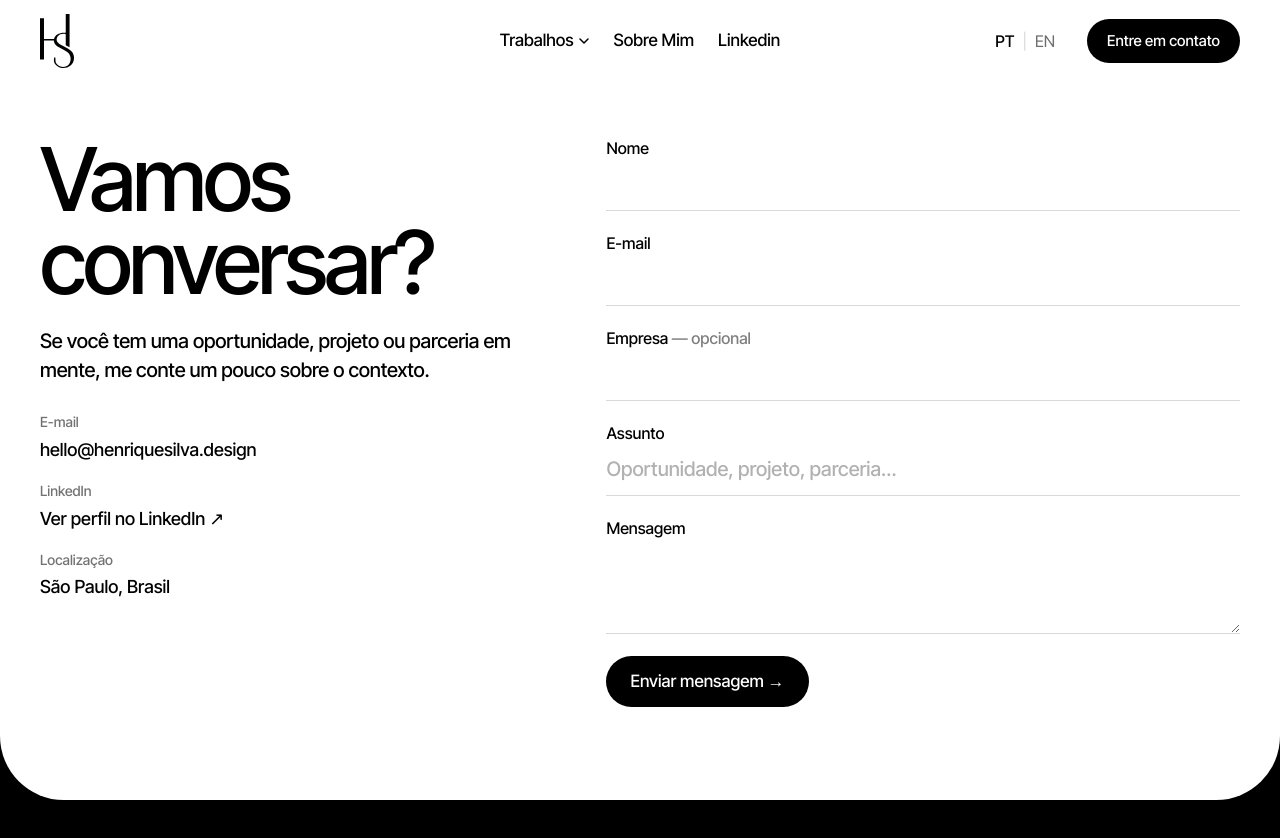
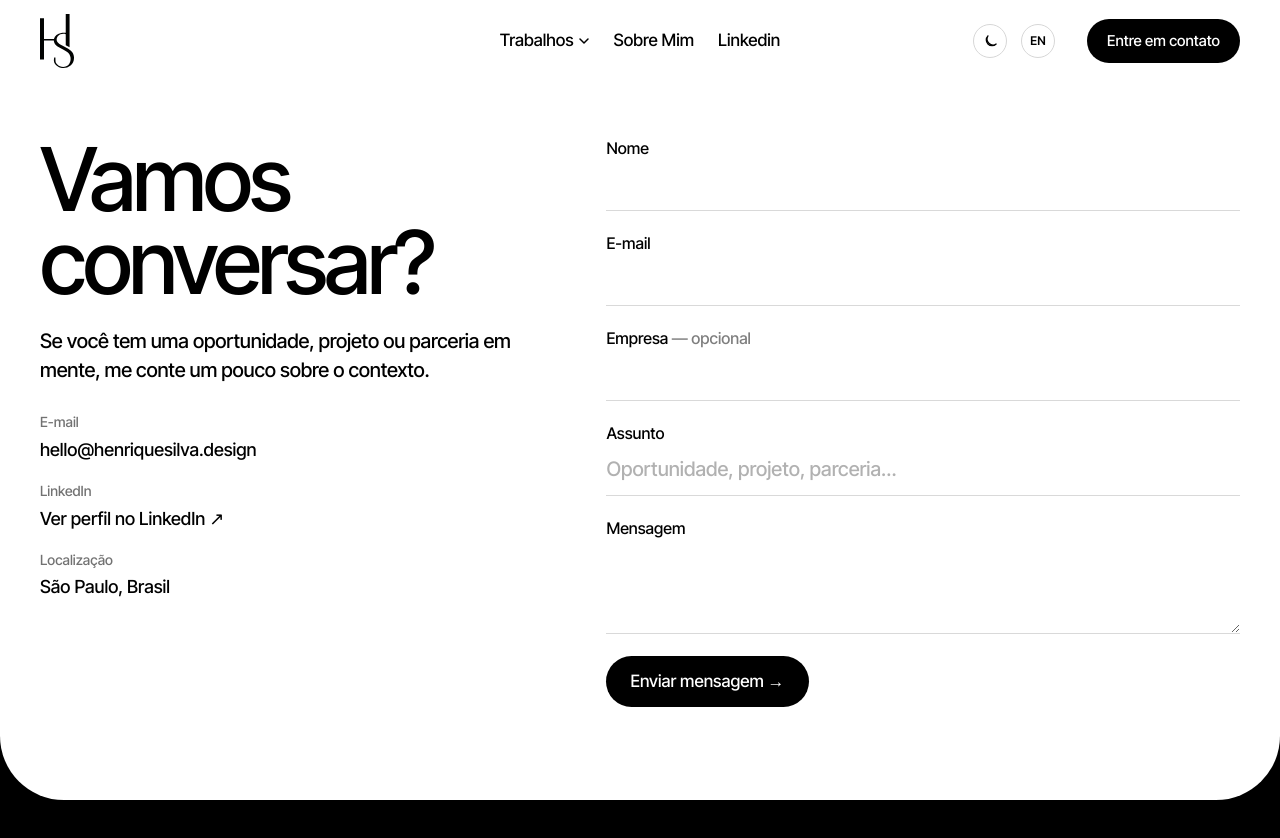
Before and after one commit to rikicx/portfolio-henrique, a React (Vite) app: page /contato in a window 1280 px wide. Shown: the top 838 px of the page. Built offline with nearby package versions, Linux system fonts and the light colour scheme.

Commit message:
feat: add theme and language toggles

```diff
--- a/src/components/LanguageSwitcher.jsx
+++ b/src/components/LanguageSwitcher.jsx
@@ -1,17 +1,9 @@
-import { Fragment } from 'react'
 import { Link, useLocation } from 'react-router-dom'
 import { useLanguage } from '../context/LanguageContext'
 import { getAlternateRoute } from '../content/routes'
 import styles from './LanguageSwitcher.module.css'
 
 const LABELS = { pt: 'PT', en: 'EN' }
-
-// Accessible names follow the approved Design System spec:
-// "Mudar idioma para English / para Português".
-const SWITCH_ARIA_LABELS = {
-  pt: 'Mudar idioma para Português',
-  en: 'Mudar idioma para English',
-}
 
 export default function LanguageSwitcher({
   className = '',
@@ -21,56 +13,46 @@ export default function LanguageSwitcher({
   const { lang } = useLanguage()
   const location = useLocation()
 
-  const items = ['pt', 'en'].map((target) => {
-    if (target === lang) {
-      return { target, type: 'active' }
-    }
+  const target = lang === 'pt' ? 'en' : 'pt'
+  const to = getAlternateRoute(location.pathname, target)
 
-    const to = getAlternateRoute(location.pathname, target)
+  const label =
+    target === 'en'
+      ? 'Switch language to English'
+      : 'Mudar idioma para português'
 
-    return to
-      ? { target, type: 'link', to }
-      : { target, type: 'disabled' }
-  })
+  const tooltip =
+    target === 'en'
+      ? 'View in English'
+      : 'Ver em português'
+
+  const classNames = `${styles.switcher}${className ? ` ${className}` : ''}`
+
+  if (!to) {
+    return (
+      <span
+        className={`${classNames} ${styles.disabled}`}
+        aria-disabled="true"
+        title={tooltip}
+      >
+        {LABELS[target]}
+      </span>
+    )
+  }
 
   return (
-    <nav
-      className={`${styles.switcher}${className ? ` ${className}` : ''}`}
-      aria-label={lang === 'en' ? 'Language selection' : 'Seleção de idioma'}
+    <Link
+      to={to}
+      className={classNames}
+      aria-label={label}
+      onClick={onNavigate ?? undefined}
+      tabIndex={tabIndex}
+      title={tooltip}
     >
-      {items.map((item, index) => (
-        <Fragment key={item.target}>
-          {index > 0 && (
-            <span className={styles.separator} aria-hidden="true">
-              |
-            </span>
-          )}
-
-          {item.type === 'active' && (
-            <span className={styles.active} aria-current="page">
-              {LABELS[item.target]}
-            </span>
-          )}
-
-          {item.type === 'link' && (
-            <Link
-              to={item.to}
-              className={styles.link}
-              aria-label={SWITCH_ARIA_LABELS[item.target]}
-              onClick={onNavigate ?? undefined}
-              tabIndex={tabIndex}
-            >
-              {LABELS[item.target]}
-            </Link>
-          )}
-
-          {item.type === 'disabled' && (
-            <span className={styles.disabled} aria-disabled="true">
-              {LABELS[item.target]}
-            </span>
-          )}
-        </Fragment>
-      ))}
-    </nav>
+      <span className={styles.label}>{LABELS[target]}</span>
+      <span className={styles.tooltip} role="tooltip">
+        {tooltip}
+      </span>
+    </Link>
   )
 }
--- a/src/components/LanguageSwitcher.module.css
+++ b/src/components/LanguageSwitcher.module.css
@@ -1,60 +1,97 @@
-/* Language Switcher — PT | EN
-   Approved Design System spec (§21 — Component Behaviors):
-   Label/M 16 · active in black Medium · divider "|" in #D9D9D9 ·
-   unavailable option visible but non-interactive in #D9D9D9 ·
-   focus-visible ring applies to the whole group (never permanent). */
-
 .switcher {
+  position: relative;
   display: inline-flex;
   align-items: center;
-  gap: 8px;
-  font-size: 16px;
-  font-weight: 400;
+  justify-content: center;
+  width: 34px;
+  height: 34px;
+  flex: 0 0 auto;
+  border: 1px solid var(--color-border-primary);
+  border-radius: 999px;
+  background: transparent;
+  color: var(--color-text-primary);
+  font-size: 12px;
+  font-weight: 600;
   line-height: 1;
+  text-decoration: none;
+  cursor: pointer;
+  transition:
+    border-color var(--transition),
+    background var(--transition),
+    color var(--transition),
+    opacity var(--transition),
+    transform var(--transition);
 }
 
-.active {
-  color: var(--color-text-primary);
-  font-weight: 500;
+.label {
+  letter-spacing: 0.02em;
 }
 
-.link {
-  color: var(--color-text-secondary);
-  text-decoration: none;
+.tooltip {
+  position: absolute;
+  top: calc(100% + 10px);
+  left: 50%;
+  z-index: 10001;
+  width: max-content;
+  max-width: 180px;
+  padding: 7px 9px;
+  border: 1px solid var(--color-border-primary);
+  border-radius: var(--radius-sm);
+  background: var(--color-bg-elevated);
+  color: var(--color-text-primary);
+  font-size: 12px;
+  font-weight: 500;
+  line-height: 1;
+  white-space: nowrap;
+  opacity: 0;
+  pointer-events: none;
+  transform: translate(-50%, -4px);
+  transition:
+    opacity var(--transition),
+    transform var(--transition);
+}
+
+.tooltip::before {
+  content: '';
+  position: absolute;
+  top: -5px;
+  left: 50%;
+  width: 8px;
+  height: 8px;
+  border-top: 1px solid var(--color-border-primary);
+  border-left: 1px solid var(--color-border-primary);
+  background: var(--color-bg-elevated);
+  transform: translateX(-50%) rotate(45deg);
+}
+
+.disabled {
+  color: var(--color-text-muted);
+  cursor: not-allowed;
+  opacity: 0.48;
 }
 
 @media (hover: hover) and (pointer: fine) {
-  .link:hover {
-    text-decoration: underline;
-    text-decoration-thickness: 1px;
-    text-underline-offset: 4px;
+  .switcher:hover {
+    background: var(--color-bg-hover-subtle);
+    opacity: 0.86;
+  }
+
+  .switcher:hover .tooltip {
+    opacity: 1;
+    transform: translate(-50%, 0);
   }
 }
 
-/* Ring belongs to the group — suppress the link's own outline */
-.link:focus-visible {
-  outline: none;
-}
-
-.switcher:has(:focus-visible) {
+.switcher:focus-visible {
   outline: 2px solid var(--color-focus-ring);
   outline-offset: 4px;
 }
 
-.disabled {
-  color: var(--color-divider);
+.switcher:focus-visible .tooltip {
+  opacity: 1;
+  transform: translate(-50%, 0);
 }
 
-.separator {
-  color: var(--color-divider);
+.switcher:active {
+  transform: scale(0.96);
 }
-
-/* Mobile: touch target ≥44px without changing the visual footprint */
-@media (max-width: 768px) {
-  .link,
-  .active,
-  .disabled {
-    padding: 14px 13px;
-    margin: -14px -13px;
-  }
-}
--- a/src/components/Navbar.jsx
+++ b/src/components/Navbar.jsx
@@ -3,6 +3,7 @@ import { useState, useEffect, useCallback, useRef } from 'react'
 import styles from './Navbar.module.css'
 import logoUrl from '../media/shared/branding/hsd-logo.svg'
 import LanguageSwitcher from './LanguageSwitcher'
+import ThemeToggle from './ThemeToggle'
 import { useLanguage } from '../context/LanguageContext'
 import pt from '../content/pt/nav'
 import en from '../content/en/nav'
@@ -259,7 +260,10 @@ export default function Navbar() {
         </nav>
 
         <div className={styles.rightArea}>
-          <LanguageSwitcher className={styles.navSwitcher} />
+          <div className={styles.navControls}>
+            <ThemeToggle />
+            <LanguageSwitcher className={styles.navSwitcher} />
+          </div>
 
           <Link
             to={c.ctaTo}
@@ -426,10 +430,13 @@ export default function Navbar() {
         </nav>
 
         <div className={styles.mobileFooter}>
-          <LanguageSwitcher
-            onNavigate={close}
-            tabIndex={isOpen ? 0 : -1}
-          />
+          <div className={styles.mobileControls}>
+            <ThemeToggle compact />
+            <LanguageSwitcher
+              onNavigate={close}
+              tabIndex={isOpen ? 0 : -1}
+            />
+          </div>
           <span>{c.copyright}</span>
         </div>
       </div>
--- a/src/components/Navbar.module.css
+++ b/src/components/Navbar.module.css
@@ -515,7 +515,7 @@
     display: flex;
     align-items: center;
     justify-content: space-between;
-    gap: 16px;
+    gap: 14px;
   }
 
   /* Stagger entry for main nav items */
@@ -839,3 +839,27 @@
     -webkit-backdrop-filter: blur(24px) saturate(120%);
   }
 }
+
+/* Theme/language controls */
+.navControls {
+  display: flex;
+  align-items: center;
+  gap: 14px;
+  margin-right: 32px;
+}
+
+.navControls .navSwitcher {
+  margin-right: 0;
+}
+
+.mobileControls {
+  display: flex;
+  align-items: center;
+  gap: 14px;
+}
+
+@media (max-width: 768px) {
+  .rightArea .navControls {
+    display: none;
+  }
+}
--- /dev/null
+++ b/src/components/ThemeToggle.jsx
@@ -0,0 +1,75 @@
+import { useLanguage } from '../context/LanguageContext'
+import { useTheme } from '../context/ThemeContext'
+import styles from './ThemeToggle.module.css'
+
+function MoonIcon() {
+  return (
+    <svg
+      className={styles.icon}
+      viewBox="0 0 24 24"
+      aria-hidden="true"
+      focusable="false"
+    >
+      <path d="M20 15.6A8.5 8.5 0 0 1 8.4 4a7.4 7.4 0 1 0 11.6 11.6Z" />
+    </svg>
+  )
+}
+
+function SunIcon() {
+  return (
+    <svg
+      className={styles.icon}
+      viewBox="0 0 24 24"
+      aria-hidden="true"
+      focusable="false"
+    >
+      <circle cx="12" cy="12" r="4" />
+      <path d="M12 2.5v2.2" />
+      <path d="M12 19.3v2.2" />
+      <path d="M4.7 4.7l1.6 1.6" />
+      <path d="M17.7 17.7l1.6 1.6" />
+      <path d="M2.5 12h2.2" />
+      <path d="M19.3 12h2.2" />
+      <path d="M4.7 19.3l1.6-1.6" />
+      <path d="M17.7 6.3l1.6-1.6" />
+    </svg>
+  )
+}
+
+export default function ThemeToggle({ className = '' }) {
+  const { lang } = useLanguage()
+  const { theme, toggleTheme } = useTheme()
+
+  const isDark = theme === 'dark'
+
+  const label = isDark
+    ? lang === 'pt'
+      ? 'Mudar para tema claro'
+      : 'Switch to light theme'
+    : lang === 'pt'
+      ? 'Mudar para tema escuro'
+      : 'Switch to dark theme'
+
+  const tooltip = isDark
+    ? lang === 'pt'
+      ? 'Ativar tema claro'
+      : 'Turn on light theme'
+    : lang === 'pt'
+      ? 'Ativar tema escuro'
+      : 'Turn on dark theme'
+
+  return (
+    <button
+      type="button"
+      className={`${styles.toggle}${className ? ` ${className}` : ''}`}
+      onClick={toggleTheme}
+      aria-label={label}
+      title={tooltip}
+    >
+      {isDark ? <SunIcon /> : <MoonIcon />}
+      <span className={styles.tooltip} role="tooltip">
+        {tooltip}
+      </span>
+    </button>
+  )
+}
--- /dev/null
+++ b/src/components/ThemeToggle.module.css
@@ -0,0 +1,88 @@
+.toggle {
+  position: relative;
+  display: inline-flex;
+  align-items: center;
+  justify-content: center;
+  width: 34px;
+  height: 34px;
+  flex: 0 0 auto;
+  border: 1px solid var(--color-border-primary);
+  border-radius: 999px;
+  background: transparent;
+  color: var(--color-text-primary);
+  cursor: pointer;
+  transition:
+    border-color var(--transition),
+    background var(--transition),
+    color var(--transition),
+    opacity var(--transition),
+    transform var(--transition);
+}
+
+.icon {
+  width: 17px;
+  height: 17px;
+  fill: none;
+  stroke: currentColor;
+  stroke-width: 1.7;
+  stroke-linecap: round;
+  stroke-linejoin: round;
+}
+
+.tooltip {
+  position: absolute;
+  top: calc(100% + 10px);
+  left: 50%;
+  z-index: 10001;
+  width: max-content;
+  max-width: 160px;
+  padding: 7px 9px;
+  border: 1px solid var(--color-border-primary);
+  border-radius: var(--radius-sm);
+  background: var(--color-bg-elevated);
+  color: var(--color-text-primary);
+  font-size: 12px;
+  font-weight: 500;
+  line-height: 1;
+  white-space: nowrap;
+  opacity: 0;
+  pointer-events: none;
+  transform: translate(-50%, -4px);
+  transition:
+    opacity var(--transition),
+    transform var(--transition);
+}
+
+.tooltip::before {
+  content: '';
+  position: absolute;
+  top: -5px;
+  left: 50%;
+  width: 8px;
+  height: 8px;
+  border-top: 1px solid var(--color-border-primary);
+  border-left: 1px solid var(--color-border-primary);
+  background: var(--color-bg-elevated);
+  transform: translateX(-50%) rotate(45deg);
+}
+
+@media (hover: hover) and (pointer: fine) {
+  .toggle:hover {
+    background: var(--color-bg-hover-subtle);
+    opacity: 0.86;
+  }
+
+  .toggle:hover .tooltip {
+    opacity: 1;
+    transform: translate(-50%, 0);
+  }
+}
+
+.toggle:focus-visible .tooltip {
+  opacity: 1;
+  transform: translate(-50%, 0);
+}
+
+.toggle:active {
+  transform: scale(0.96);
+}
--- /dev/null
+++ b/src/context/ThemeContext.jsx
@@ -0,0 +1,57 @@
+import { createContext, useContext, useEffect, useMemo, useState } from 'react'
+
+const ThemeContext = createContext(null)
+const STORAGE_KEY = 'portfolio-theme'
+
+function getInitialTheme() {
+  if (typeof window === 'undefined') {
+    return 'light'
+  }
+
+  const storedTheme = window.localStorage.getItem(STORAGE_KEY)
+
+  if (storedTheme === 'light' || storedTheme === 'dark') {
+    return storedTheme
+  }
+
+  return 'light'
+}
+
+export function ThemeProvider({ children }) {
+  const [theme, setTheme] = useState(getInitialTheme)
+
+  useEffect(() => {
+    document.documentElement.setAttribute('data-theme', theme)
+    window.localStorage.setItem(STORAGE_KEY, theme)
+  }, [theme])
+
+  const value = useMemo(() => {
+    const toggleTheme = () => {
+      setTheme((currentTheme) =>
+        currentTheme === 'dark' ? 'light' : 'dark',
+      )
+    }
+
+    return {
+      theme,
+      setTheme,
+      toggleTheme,
+    }
+  }, [theme])
+
+  return (
+    <ThemeContext.Provider value={value}>
+      {children}
+    </ThemeContext.Provider>
+  )
+}
+
+export function useTheme() {
+  const context = useContext(ThemeContext)
+
+  if (!context) {
+    throw new Error('useTheme must be used within a ThemeProvider')
+  }
+
+  return context
+}
--- a/src/main.jsx
+++ b/src/main.jsx
@@ -2,12 +2,16 @@ import React from 'react'
 import ReactDOM from 'react-dom/client'
 import App from './App.jsx'
 import { initializeAnalytics } from './utils/analytics'
+import { ThemeProvider } from './context/ThemeContext'
 import './styles/global.css'
 
 initializeAnalytics()
 
+
 ReactDOM.createRoot(document.getElementById('root')).render(
   <React.StrictMode>
-    <App />
+    <ThemeProvider>
+      <App />
+    </ThemeProvider>
   </React.StrictMode>,
 )
```
